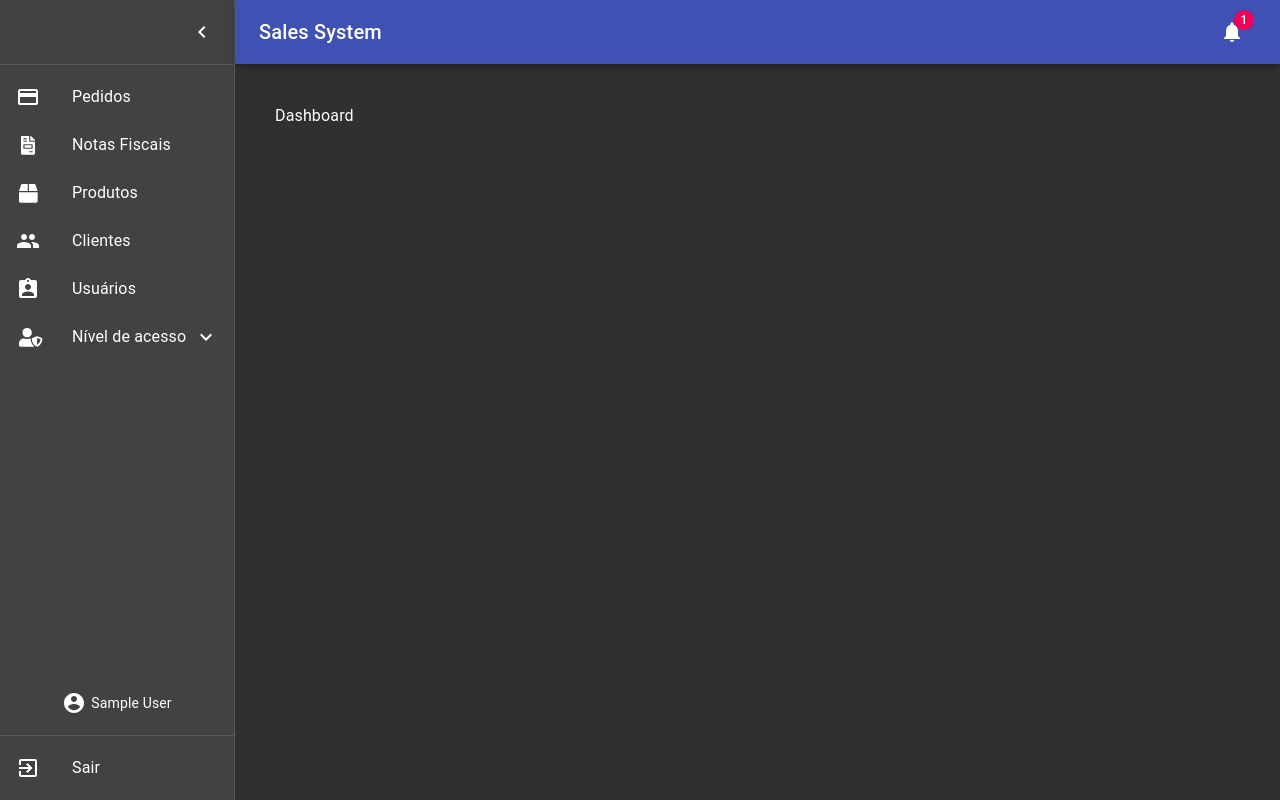
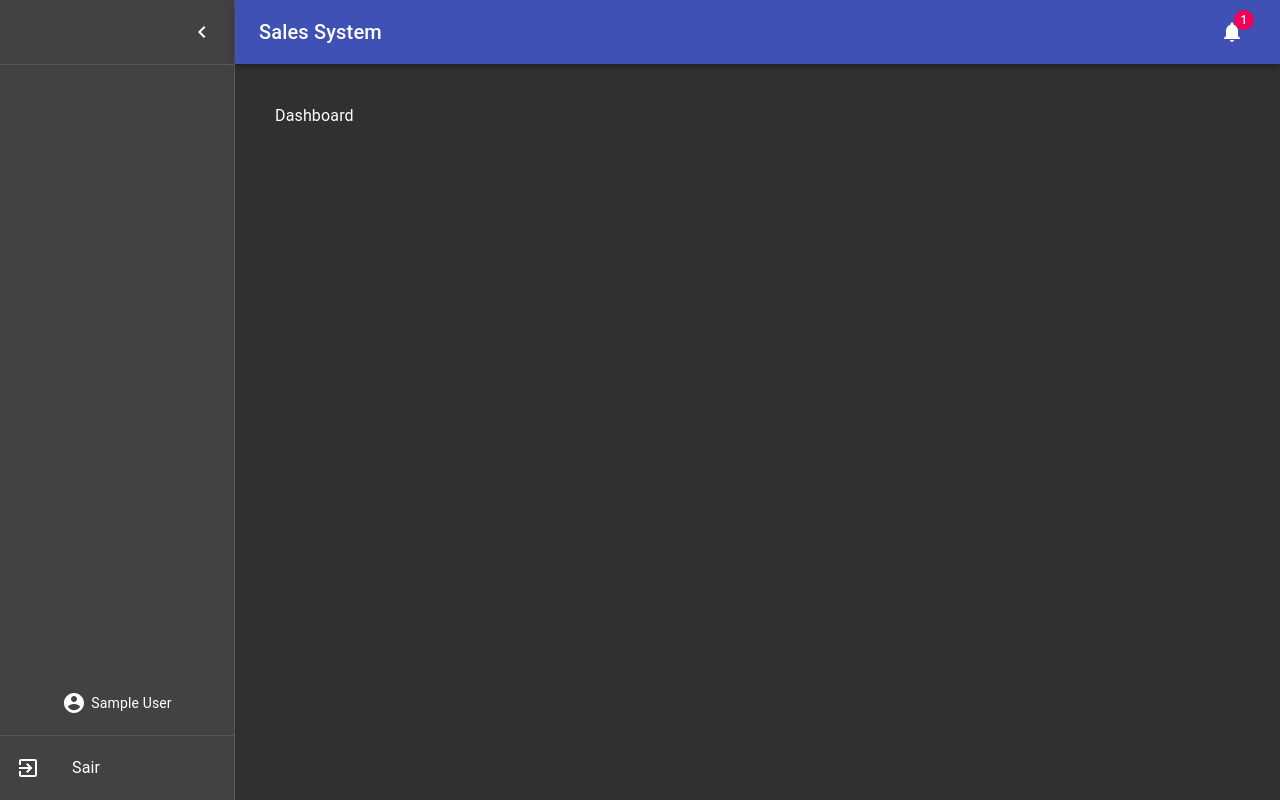
Before and after one commit to tsuyoda/sales-system-front, a React (Create React App) app: page / in a window 1280 px wide. Built offline with nearby package versions, Linux system fonts and the light colour scheme; sample sign-in values are in the browser's storage.

Commit message:
feat: apply access control in Menu Items

```diff
--- a/src/components/MenuItems/index.tsx
+++ b/src/components/MenuItems/index.tsx
@@ -1,75 +1,72 @@
-import { Collapse, List, ListItem, ListItemIcon, ListItemText } from '@material-ui/core';
+import { List, ListItem, ListItemIcon, ListItemText } from '@material-ui/core';
 import PeopleIcon from '@material-ui/icons/People';
 import AssignmentIndIcon from '@material-ui/icons/AssignmentInd';
 import PaymentIcon from '@material-ui/icons/Payment';
-import SecurityIcon from '@material-ui/icons/Security';
 import { FontAwesomeIcon } from '@fortawesome/react-fontawesome';
-import { faBox, faFileInvoice, faUserShield, faUserCog } from '@fortawesome/free-solid-svg-icons';
+import { faBox, faFileInvoice, faUserShield } from '@fortawesome/free-solid-svg-icons';
 import { Link } from 'react-router-dom';
 import React from 'react';
-import { ExpandLess, ExpandMore } from '@material-ui/icons';
+import clsx from 'clsx';
+import { useAuth } from '../../contexts/auth';
+import { useStyles } from './style';
 
 function MenuItems() {
-  const [open, setOpen] = React.useState(false);
+  const classes = useStyles();
+  const { loadingPermissions, permissions } = useAuth();
 
-  const handleClick = () => {
-    setOpen(!open);
-  };
-  return (
+  return loadingPermissions ? null : (
     <List style={{ flexGrow: 1 }}>
-      <ListItem button component={Link} to='/order'>
+      <ListItem button component={Link} to='/order' className={clsx({ [classes.hide]: !permissions?.orders?.read })}>
         <ListItemIcon>
           <PaymentIcon />
         </ListItemIcon>
         <ListItemText primary='Pedidos' />
       </ListItem>
-      <ListItem button component={Link} to='/invoice'>
+      <ListItem
+        button
+        component={Link}
+        to='/invoice'
+        className={clsx({ [classes.hide]: !permissions?.invoices?.read })}
+      >
         <ListItemIcon>
           <FontAwesomeIcon icon={faFileInvoice} size='lg' style={{ marginLeft: 5 }} />
         </ListItemIcon>
         <ListItemText primary='Notas Fiscais' />
       </ListItem>
-      <ListItem button component={Link} to='/product'>
+      <ListItem
+        button
+        component={Link}
+        to='/product'
+        className={clsx({ [classes.hide]: !permissions?.products?.read })}
+      >
         <ListItemIcon>
           <FontAwesomeIcon icon={faBox} size='lg' style={{ marginLeft: 3 }} />
         </ListItemIcon>
         <ListItemText primary='Produtos' />
       </ListItem>
-      <ListItem button component={Link} to='/customer'>
+      <ListItem
+        button
+        component={Link}
+        to='/customer'
+        className={clsx({ [classes.hide]: !permissions?.clients?.read })}
+      >
         <ListItemIcon>
           <PeopleIcon />
         </ListItemIcon>
         <ListItemText primary='Clientes' />
       </ListItem>
-      <ListItem button component={Link} to='/user'>
+      <ListItem button component={Link} to='/user' className={clsx({ [classes.hide]: !permissions?.users?.read })}>
         <ListItemIcon>
           <AssignmentIndIcon />
         </ListItemIcon>
         <ListItemText primary='Usuários' />
       </ListItem>
-      <ListItem onClick={handleClick} button>
+      <ListItem button component={Link} to='/role' className={clsx({ [classes.hide]: !permissions?.roles?.read })}>
         <ListItemIcon>
           <FontAwesomeIcon icon={faUserShield} size='lg' style={{ marginLeft: 3 }} />
         </ListItemIcon>
         <ListItemText primary='Nível de acesso' />
-        {open ? <ExpandLess /> : <ExpandMore />}
       </ListItem>
-      <Collapse in={open} timeout='auto' unmountOnExit>
-        <List component='div' disablePadding>
-          <ListItem button component={Link} to='/role'>
-            <ListItemIcon>
-              <FontAwesomeIcon icon={faUserCog} size='lg' style={{ marginLeft: 3 }} />
-            </ListItemIcon>
-            <ListItemText primary='Funções' />
-          </ListItem>
-          <ListItem button component={Link} to='/permission'>
-            <ListItemIcon>
-              <SecurityIcon />
-            </ListItemIcon>
-            <ListItemText primary='Permissões' />
-          </ListItem>
-        </List>
-      </Collapse>
     </List>
   );
 }
--- /dev/null
+++ b/src/components/MenuItems/style.ts
@@ -0,0 +1,9 @@
+import { makeStyles } from '@material-ui/core/styles';
+
+export const useStyles = makeStyles({
+  hide: {
+    display: 'none'
+  }
+});
+
+export default useStyles;
```
